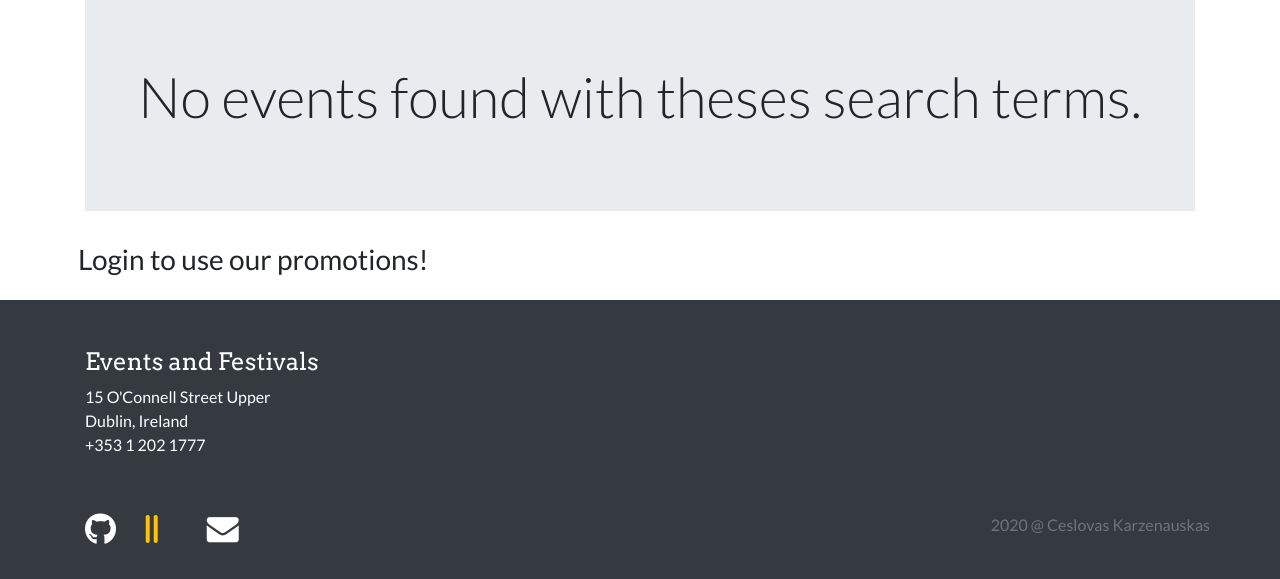
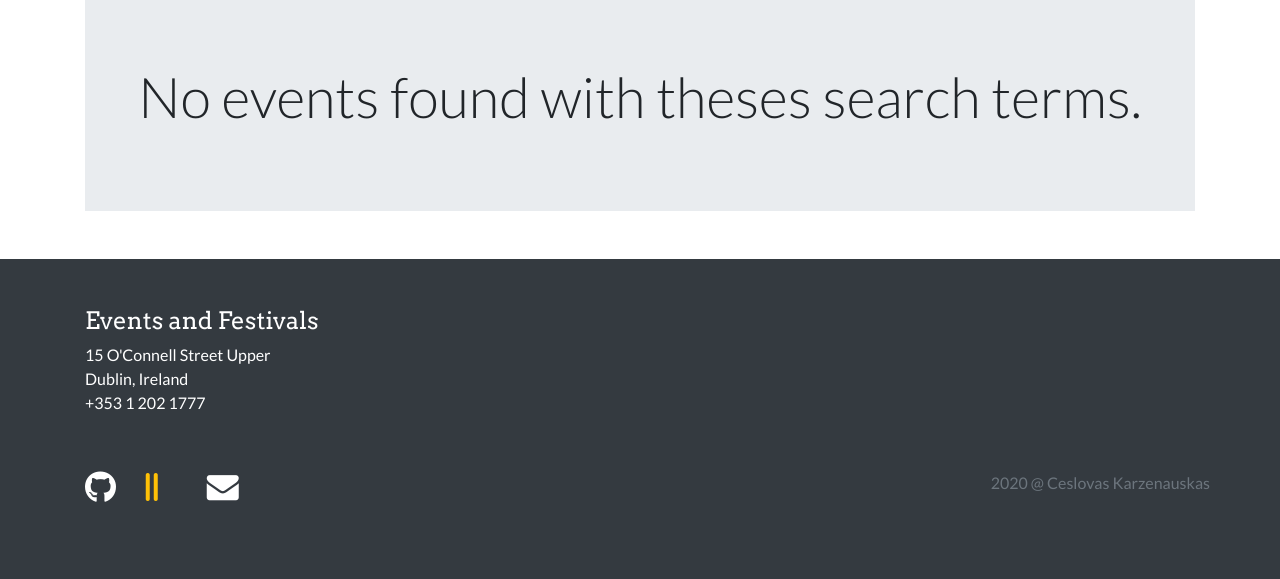
Before and after one commit to jessezauka/dublineventsguide, a Django app: page /products/ in a window 1280 px wide. Shown: the part 502-1081 px from the top of the page. After the commit the page ends 1004 px from the top, so only its background shows below. Run offline with Django 3.2, Linux system fonts and the light colour scheme; data that the repository does not hold is empty; parts of the project's set-up code (start-up, migrations or seed data) failed here and were passed over; some libraries are stand-ins or nearby versions.

Commit message:
Promotions message removed

```diff
--- a/products/templates/products.html
+++ b/products/templates/products.html
@@ -175,12 +175,5 @@
 			{% endfor %}
 		</div>
 	</section>
-	{% if not user.is_authenticated %}
-	<div class="row clearfix no-gutters">
-		<div class="col">
-			<h3 class="login-notice lato px-2">Login to use our promotions!</h3>
-		</div>
-	</div>
-	{% endif %}
 </div>
 {% endblock %}
```
